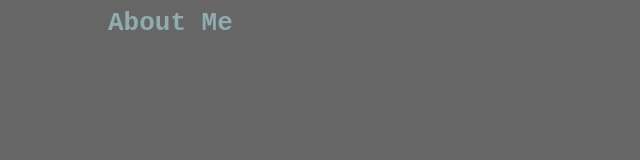
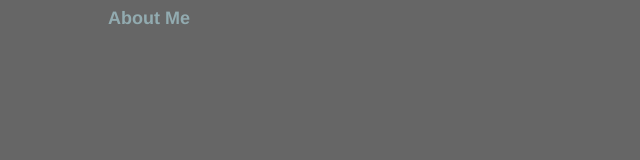
Before and after one commit to lumu-daniel/daniel_inc, a plain HTML site: page about_me.html in a window 1280 px wide. Shown: the full height of the page, 0-640 px from the left. Drawn offline with Linux system fonts and the light colour scheme.

Commit message:
changed header font

```diff
--- a/mystyle.css
+++ b/mystyle.css
@@ -4,7 +4,7 @@ body {
 
   h1 {
     color: rgb(146, 171, 176);
-    font-size: bold;
-    font-family:monospace;
+    font-size:large;
+    font-family:'Franklin Gothic Medium', 'Arial Narrow', Arial, sans-serif;
     margin-left: 100px;
   }
```
